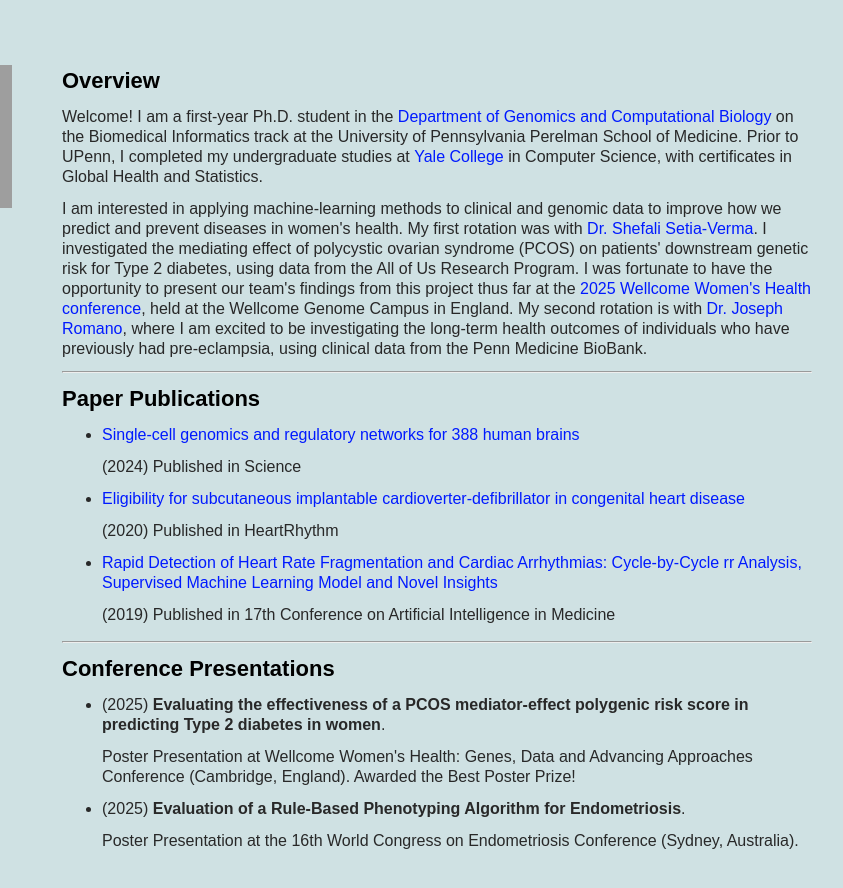
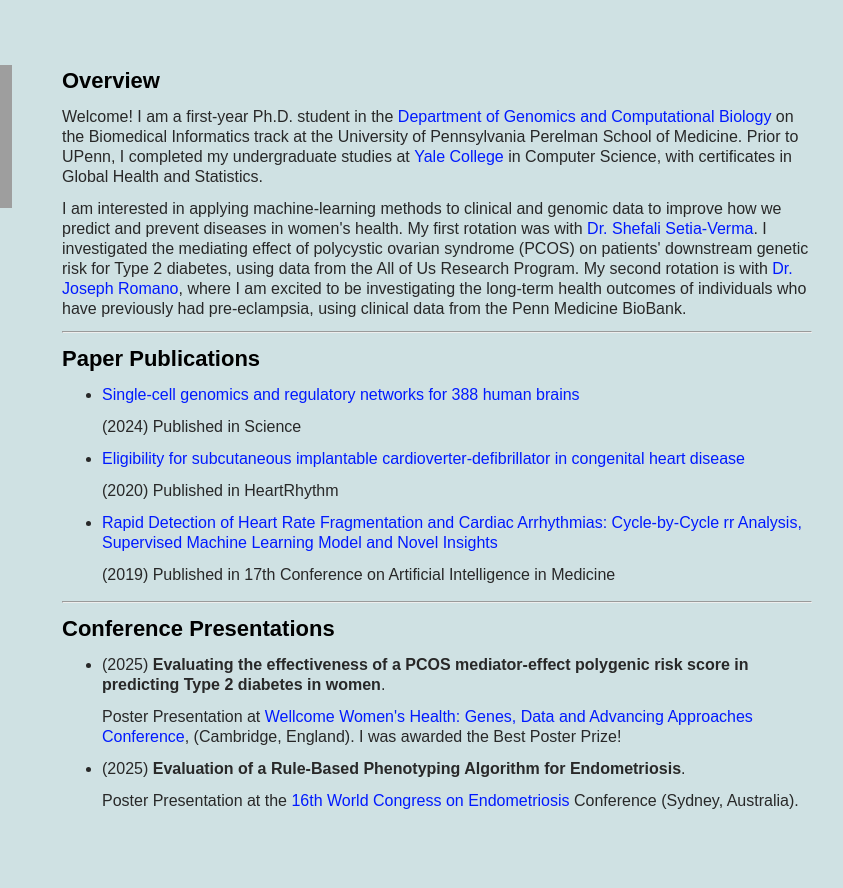
Before and after one commit to AnanyaRa/AnanyaRa.github.io, a plain HTML site: page index.html in a window 1280 px wide. Shown: the full height of the page, 318-1161 px from the left. Drawn offline with Linux system fonts and the light colour scheme; grey boxes are pictures that could not be loaded.

Commit message:
hyperlinks to confs

```diff
--- a/index.html
+++ b/index.html
@@ -38,7 +38,6 @@
 					<p>I am interested in applying machine-learning methods to clinical and genomic data to improve how we predict and prevent diseases in women's health.
 						My first rotation was with <a href="https://www.setia-vermalab.org/" target="_blank">Dr. Shefali Setia-Verma</a>.
 						I investigated the mediating effect of polycystic ovarian syndrome (PCOS) on patients' downstream genetic risk for Type 2 diabetes, using data from the All of Us Research Program.
-						I was fortunate to have the opportunity to present our team's findings from this project thus far at the <a href="https://coursesandconferences.wellcomeconnectingscience.org/event/womens-health-genes-data-and-advancing-approaches-20250127/" target="_blank">2025 Wellcome Women's Health conference</a>, held at the Wellcome Genome Campus in England.
 
 						My second rotation is with <a href="https://romanolab.org/" target="_blank">Dr. Joseph Romano</a>, where I am excited to be investigating the long-term health outcomes of individuals who have previously had pre-eclampsia, using clinical data from the Penn Medicine BioBank.
 					</p>
@@ -72,12 +71,12 @@
 					<ul>
 						<li>
 							(2025) <b>Evaluating the effectiveness of a PCOS mediator-effect polygenic risk score in predicting Type 2 diabetes in women</b>.
-							<p>Poster Presentation at Wellcome Women's Health: Genes, Data and Advancing Approaches Conference (Cambridge, England). Awarded the Best Poster Prize!</p>
+							<p>Poster Presentation at <a href="https://coursesandconferences.wellcomeconnectingscience.org/event/womens-health-genes-data-and-advancing-approaches-20250127/" target="_blank">Wellcome Women's Health: Genes, Data and Advancing Approaches Conference</a>, (Cambridge, England). I was awarded the Best Poster Prize!</p>
 						</li>
 
 						<li>
 							(2025) <b>Evaluation of a Rule-Based Phenotyping Algorithm for Endometriosis</b>.
-							<p>Poster Presentation at the 16th World Congress on Endometriosis Conference (Sydney, Australia).</p>
+							<p>Poster Presentation at the <a href="https://www.wce2025.com.au/" target="_blank">16th World Congress on Endometriosis </a>Conference (Sydney, Australia).</p>
 
 						</li>
 					</ul>
```
